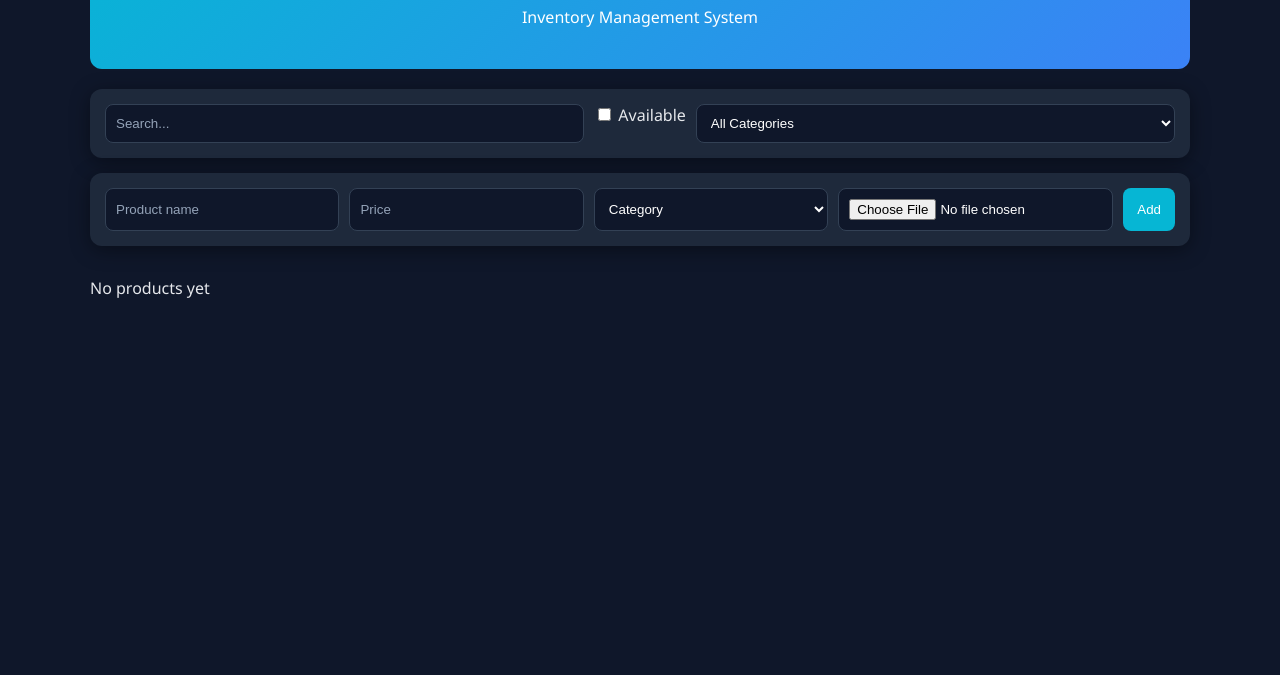
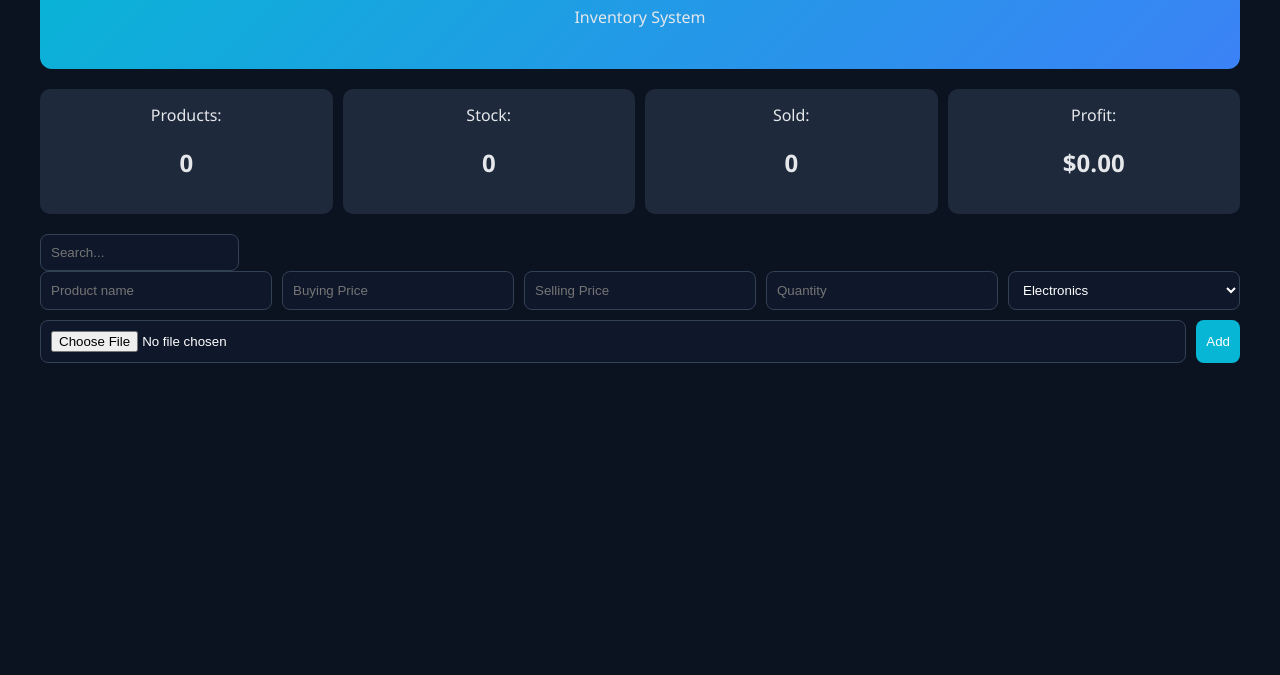
Before and after one commit to kenafekadu21-prog/hatiyee1, a plain HTML site: page index.html in a window 1280 px wide. Shown: the part 125-800 px from the top of the page. Drawn offline with Linux system fonts and the light colour scheme.

Commit message:
Add files via upload

```diff
--- a/index.html
+++ b/index.html
@@ -2,49 +2,50 @@
 <html lang="en">
 <head>
 <meta charset="UTF-8">
-<title>Meski Shop - Inventory</title>
+<title>Meski Shop Pro</title>
 
 <style>
 body {
   font-family: 'Segoe UI', sans-serif;
-  background: #0f172a;
+  background: #0b1220;
+  color: #e5e7eb;
   margin: 0;
   padding: 20px;
-  color: #e5e7eb;
 }
 
 .container {
-  max-width: 1100px;
+  max-width: 1200px;
   margin: auto;
 }
 
-/* Header */
 .header {
   background: linear-gradient(135deg, #06b6d4, #3b82f6);
-  color: white;
   padding: 25px;
   text-align: center;
   border-radius: 12px;
+}
+
+.dashboard {
+  display: grid;
+  grid-template-columns: repeat(auto-fit, minmax(180px,1fr));
+  gap: 10px;
+  margin: 20px 0;
+}
+
+.card {
+  background: #1e293b;
+  padding: 15px;
+  border-radius: 10px;
+  text-align: center;
+}
+
+form {
+  display: flex;
+  flex-wrap: wrap;
+  gap: 10px;
   margin-bottom: 20px;
 }
 
-/* Card */
-.card {
-  background: #1e293b;
-  padding: 15px;
-  margin-bottom: 15px;
-  border-radius: 12px;
-  box-shadow: 0 4px 20px rgba(0,0,0,0.4);
-}
-
-/* Controls */
-.controls {
-  display: flex;
-  flex-wrap: wrap;
-  gap: 10px;
-}
-
-/* Inputs */
 input, select {
   padding: 10px;
   border-radius: 8px;
@@ -54,58 +55,30 @@ input, select {
   flex: 1;
 }
 
-input::placeholder {
-  color: #94a3b8;
-}
-
-input:focus, select:focus {
-  border-color: #06b6d4;
-  box-shadow: 0 0 0 2px rgba(6,182,212,0.3);
-}
-
-/* Buttons */
 button {
   background: #06b6d4;
   color: white;
   border: none;
-  padding: 10px 14px;
+  padding: 10px;
   border-radius: 8px;
   cursor: pointer;
-  transition: 0.2s;
 }
 
-button:hover {
-  background: #0284c7;
-  transform: scale(1.05);
-}
+button:hover { background: #0284c7; }
 
-.remove {
-  background: #ef4444;
-}
+.remove { background: red; }
 
-.remove:hover {
-  background: #dc2626;
-}
-
-/* Grid */
 .grid {
   display: grid;
-  grid-template-columns: repeat(auto-fill, minmax(220px,1fr));
+  grid-template-columns: repeat(auto-fill, minmax(230px,1fr));
   gap: 20px;
 }
 
-/* Product */
 .product {
   background: #1e293b;
   border-radius: 12px;
-  overflow: hidden;
   text-align: center;
-  box-shadow: 0 4px 20px rgba(0,0,0,0.4);
-  transition: 0.2s;
-}
-
-.product:hover {
-  transform: translateY(-6px);
+  padding-bottom: 10px;
 }
 
 .product img {
@@ -114,118 +87,116 @@ button:hover {
   object-fit: cover;
 }
 
-.status {
-  font-weight: bold;
-}
-
-.available { color: #22c55e; }
-.sold { color: #ef4444; }
-
-.category {
-  color: white;
-  padding: 3px 6px;
-  border-radius: 5px;
-  display: inline-block;
-  font-size: 12px;
+.low {
+  border: 2px solid orange;
 }
 </style>
 
 </head>
+
 <body>
 
 <div class="container">
 
 <div class="header">
   <h1>Meski Shop</h1>
-  <p>Inventory Management System</p>
+  <p>Inventory System</p>
 </div>
 
-<div class="card">
-  <div class="controls">
-    <input type="text" id="search" placeholder="Search...">
-    <label><input type="checkbox" id="availableOnly"> Available</label>
-    <select id="categoryFilter">
-      <option value="">All Categories</option>
-    </select>
-  </div>
+<div class="dashboard">
+  <div class="card">Products: <h2 id="totalProducts">0</h2></div>
+  <div class="card">Stock: <h2 id="totalStock">0</h2></div>
+  <div class="card">Sold: <h2 id="totalSold">0</h2></div>
+  <div class="card">Profit: <h2 id="totalProfit">$0</h2></div>
 </div>
 
-<div class="card">
-  <form id="addForm" class="controls">
-    <input type="text" id="newName" placeholder="Product name" required>
-    <input type="text" id="newPrice" placeholder="Price" required>
-    <select id="newCategory" required>
-      <option value="">Category</option>
+<input type="text" id="search" placeholder="Search..." oninput="render()">
+
+<form id="form">
+  <input type="text" id="name" placeholder="Product name" required>
+  <input type="number" id="buyPrice" placeholder="Buying Price" required>
+  <input type="number" id="sellPrice" placeholder="Selling Price" required>
+  <input type="number" id="qty" placeholder="Quantity" required>
+
+  <select id="category">
     <option>Electronics</option>
     <option>Clothes</option>
     <option>Accessories</option>
     <option>Other</option>
   </select>
-    <input type="file" id="newImage" accept="image/*">
+
+  <input type="file" id="image" accept="image/*">
+
   <button type="submit">Add</button>
 </form>
-</div>
 
-<div id="productGrid" class="grid"></div>
+<div id="grid" class="grid"></div>
 
 </div>
 
 <script>
-let products = JSON.parse(localStorage.getItem('products')) || [];
+let products = JSON.parse(localStorage.getItem("products")) || [];
 
-const productGrid = document.getElementById('productGrid');
-
-function save() {
-  localStorage.setItem('products', JSON.stringify(products));
+function save(){
+  localStorage.setItem("products", JSON.stringify(products));
 }
 
-function toBase64(file) {
-  return new Promise((res, rej) => {
+function toBase64(file){
+  return new Promise((res, rej)=>{
     const reader = new FileReader();
     reader.readAsDataURL(file);
-    reader.onload = () => res(reader.result);
+    reader.onload = ()=>res(reader.result);
     reader.onerror = rej;
   });
 }
 
-function getColor(cat){
-  return {
-    Electronics:"#3b82f6",
-    Clothes:"#f97316",
-    Accessories:"#a855f7",
-    Other:"#6b7280"
-  }[cat] || "#6b7280";
-}
+const form = document.getElementById("form");
+const name = document.getElementById("name");
+const buyPrice = document.getElementById("buyPrice");
+const sellPrice = document.getElementById("sellPrice");
+const qty = document.getElementById("qty");
+const category = document.getElementById("category");
+const image = document.getElementById("image");
 
-function render(){
-  productGrid.innerHTML = "";
+form.onsubmit = async (e)=>{
+  e.preventDefault();
 
-  if(products.length === 0){
-    productGrid.innerHTML = "<p>No products yet</p>";
+  if(!name.value || !buyPrice.value || !sellPrice.value || !qty.value){
+    alert("Please fill all fields");
     return;
   }
 
-  products.forEach(p=>{
-    const div = document.createElement("div");
-    div.className = "product";
+  let img = "https://via.placeholder.com/220x150";
 
-    div.innerHTML = `
-      <img src="${p.image}">
-      <h3>${p.name}</h3>
-      <p class="category" style="background:${getColor(p.category)}">${p.category}</p>
-      <p>${p.price}</p>
-      <p class="status ${p.status==='Available'?'available':'sold'}">${p.status}</p>
-      <button onclick="sell(${p.id})">Sell</button>
-      <button class="remove" onclick="removeItem(${p.id})">Remove</button>
-    `;
+  if(image.files[0]){
+    img = await toBase64(image.files[0]);
+  }
 
-    productGrid.appendChild(div);
+  products.push({
+    id: Date.now(),
+    name: name.value.trim(),
+    buyPrice: Number(buyPrice.value),
+    sellPrice: Number(sellPrice.value),
+    total: Number(qty.value),
+    sold: 0,
+    category: category.value,
+    image: img
   });
-}
+
+  form.reset();
+  save();
+  render();
+};
 
 function sell(id){
   const p = products.find(x=>x.id===id);
-  if(p){ p.status="Sold"; save(); render(); }
+  if(p && p.sold < p.total){
+    p.sold++;
+    save();
+    render();
+  } else {
+    alert("No stock left!");
+  }
 }
 
 function removeItem(id){
@@ -234,33 +205,61 @@ function removeItem(id){
   render();
 }
 
-document.getElementById("addForm").addEventListener("submit", async e=>{
-  e.preventDefault();
+function render(){
+  const grid = document.getElementById("grid");
+  const search = document.getElementById("search").value.toLowerCase();
 
-  const name = newName.value;
-  const price = newPrice.value;
-  const category = newCategory.value;
-  const file = newImage.files[0];
+  grid.innerHTML = "";
 
-  let image = "https://via.placeholder.com/220x150?text="+name;
+  let totalStock = 0;
+  let totalSold = 0;
+  let totalProfit = 0;
 
-  if(file){
-    image = await toBase64(file);
-  }
+  products
+  .filter(p => (p.name || "").toLowerCase().includes(search))
+  .forEach(p=>{
 
-  products.push({
-    id: Date.now(),
-    name,
-    price,
-    category,
-    status:"Available",
-    image
+    const remaining = p.total - p.sold;
+    const profit = (p.sellPrice - p.buyPrice) * p.sold;
+
+    totalStock += p.total;
+    totalSold += p.sold;
+    totalProfit += profit;
+
+    const div = document.createElement("div");
+    div.className = "product" + (remaining <= 3 && remaining > 0 ? " low" : "");
+
+    div.innerHTML = `
+      <img src="${p.image}">
+      <h3>${p.name}</h3>
+      <p>${p.category}</p>
+
+      <p>Buy: $${p.buyPrice}</p>
+      <p>Sell: $${p.sellPrice}</p>
+
+      <p>Total: ${p.total}</p>
+      <p>Sold: ${p.sold}</p>
+      <p>Remaining: ${remaining}</p>
+
+      <p>Profit: $${profit.toFixed(2)}</p>
+
+      <button onclick="sell(${p.id})" ${remaining===0?"disabled":""}>
+        Sell
+      </button>
+
+      <button class="remove" onclick="removeItem(${p.id})">
+        Delete
+      </button>
+    `;
+
+    grid.appendChild(div);
   });
 
-  addForm.reset();
-  save();
-  render();
-});
+  document.getElementById("totalProducts").innerText = products.length;
+  document.getElementById("totalStock").innerText = totalStock;
+  document.getElementById("totalSold").innerText = totalSold;
+  document.getElementById("totalProfit").innerText = "$" + totalProfit.toFixed(2);
+}
 
 render();
 </script>
```
Lines whose indentation alone changed are shown as unchanged.
